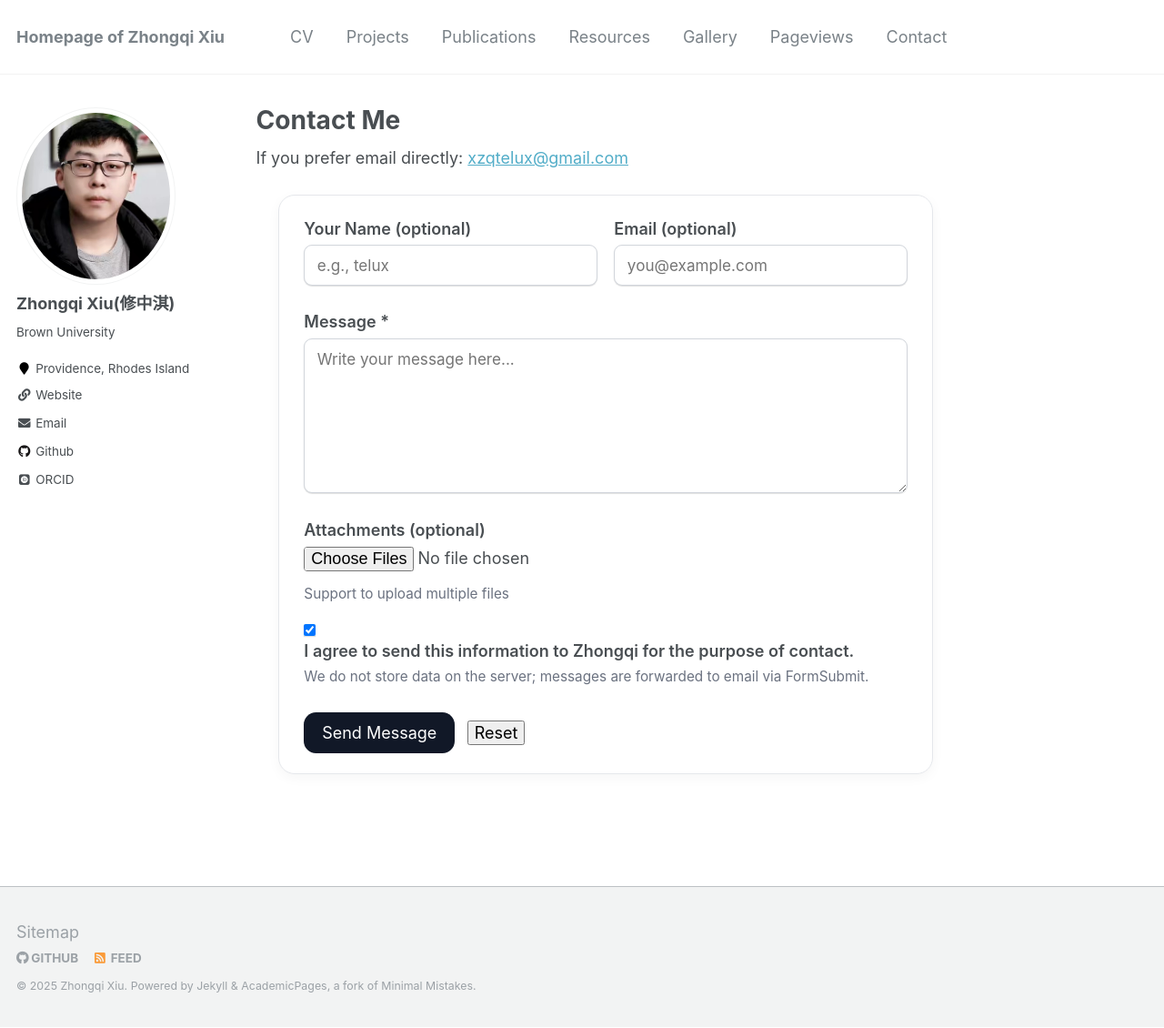
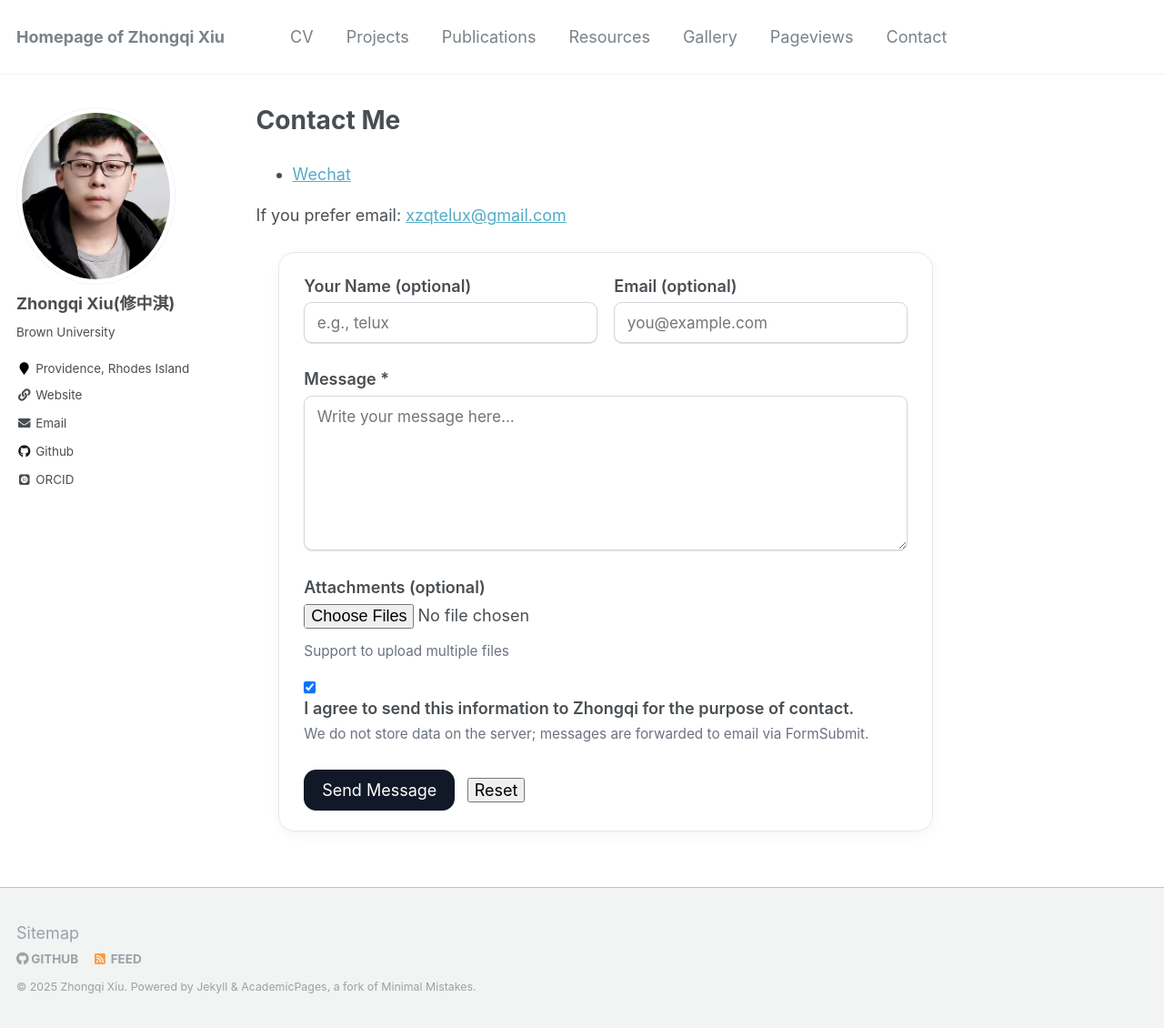
Before and after one commit to k-telux/k-telux.github.io, a Jekyll site: the page built from _pages/contact.md, in a window 1280 px wide and 1130 px high. Shown: the whole window at 91% size. Built offline with Jekyll 4.4.1, drawn with Linux system fonts in a browser that asks for light colours; some web fonts are replaced.

Commit message:
Update contact.md

```diff
--- a/_pages/contact.md
+++ b/_pages/contact.md
@@ -5,6 +5,8 @@ excerpt: "Get in touch"
 layout: single
 author_profile: true
 ---
+
+- [Wechat](../images/wechat.jpg)
 
 {% assign base = site.baseurl | default: "" %}
 {% assign site_url = site.url | default: "https://k-telux.github.io" %}
@@ -42,7 +44,7 @@ author_profile: true
   .toast.fade-out{ opacity:0; transform: translateY(6px); transition: opacity .6s ease, transform .6s ease; }
 </style>
 
-<p>If you prefer email directly: <a href="mailto:xzqtelux@gmail.com">xzqtelux@gmail.com</a></p>
+<p>If you prefer email: <a href="mailto:xzqtelux@gmail.com">xzqtelux@gmail.com</a></p>
 
 <form
   class="contact-card"
```
